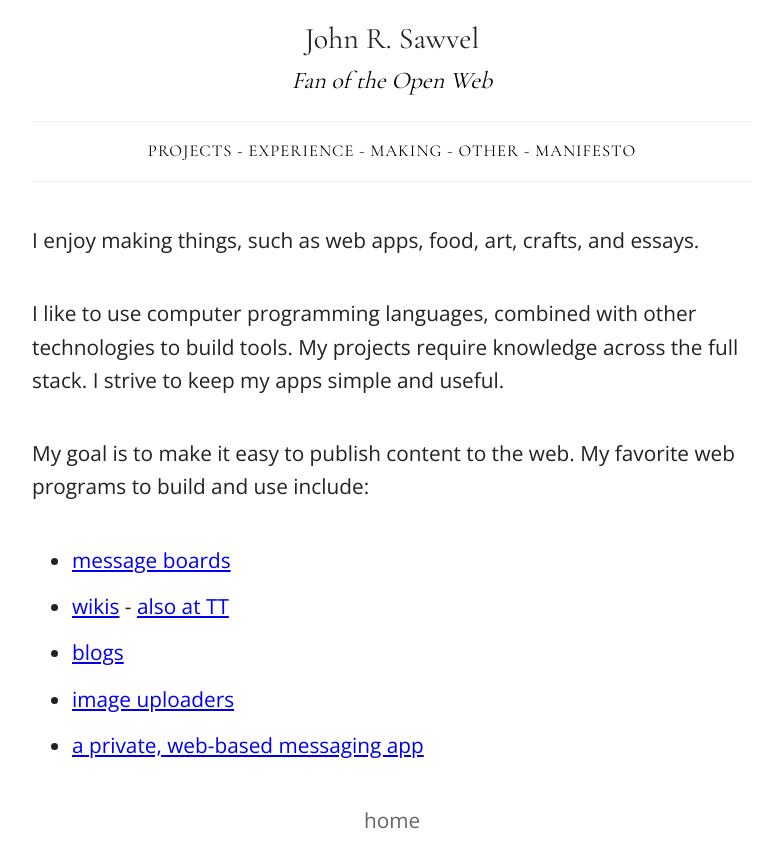
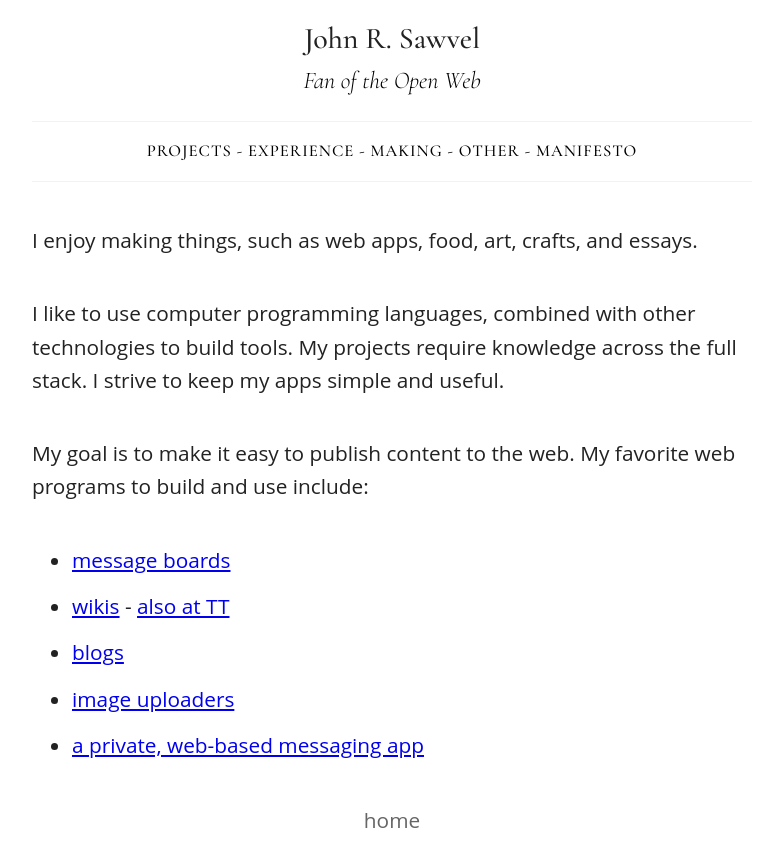
Before and after one commit to jrsawvel/jrsawvel.github.io, a Jekyll site: the page built from index.md, in a window 1280 px wide. Shown: the top 868 px of the page, without its empty margins (248-1016 px from the left). Built offline with Jekyll 4.4.1, drawn with Linux system fonts in a browser that asks for light colours.

Commit message:
Update boghop-min.html

```diff
--- a/_layouts/boghop-min.html
+++ b/_layouts/boghop-min.html
@@ -9,7 +9,11 @@
       <script src="http://html5shiv.googlecode.com/svn/trunk/html5.js"></script>
     <![endif]-->
 
-    <link href="https://fonts.googleapis.com/css?family=Cormorant+Garamond|Open+Sans" rel="stylesheet">
+    <!-- <link href="https://fonts.googleapis.com/css?family=Cormorant+Garamond|Open+Sans" rel="stylesheet"> -->
+
+    <link rel='stylesheet' id='google-fonts-css'  href='//fonts.googleapis.com/css?family=Cormorant+Garamond%3A300%2C300i%2C500%2C600%2C600i&#038;ver=2.0' type='text/css' media='all' />
+
+
     <link rel="stylesheet" type="text/css" href="{{ site.baseurl }}/style-min-2.css" />
 
     <!-- Created with Jekyll Now - http://github.com/barryclark/jekyll-now -->
```
